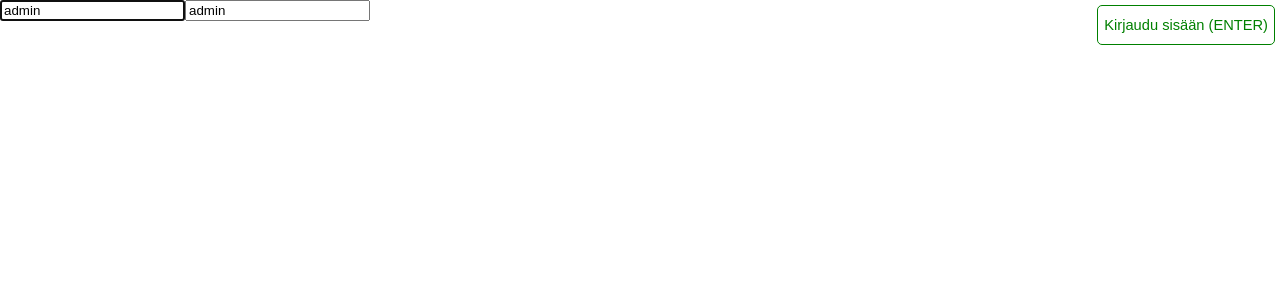
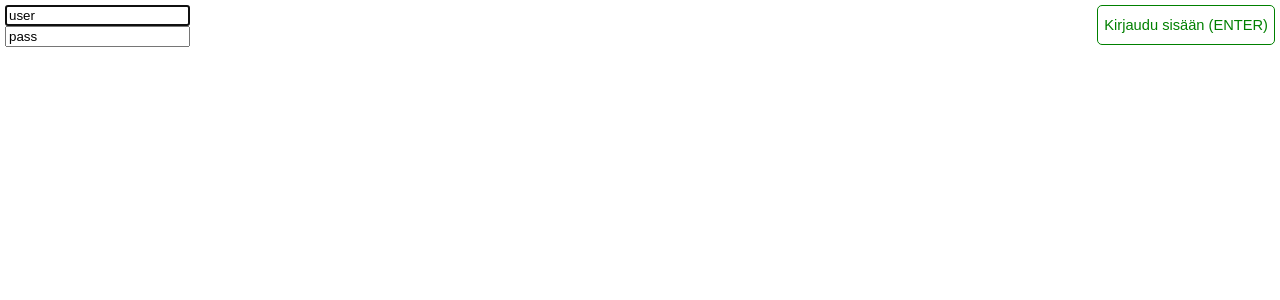
Before and after one commit to ohtu2018-rv/rv-app-frontend, a React (Create React App) app: page / in a window 1280 px wide. Shown: the top 300 px of the page. Built offline with nearby package versions, Linux system fonts and the light colour scheme.

Commit message:
fixed loginForm positions

```diff
--- a/src/components/pages/LoginPage.js
+++ b/src/components/pages/LoginPage.js
@@ -4,21 +4,20 @@ import SuccessBtn from '../buttons/SuccessBtn';
 export class LoginPage extends React.Component {
     constructor(props) {
         super(props);
-        this.state = { username: "admin", password: "admin" };
+        this.state = { username: "user", password: "pass" };
         this.handleInputChange = this.handleInputChange.bind(this);
         this.authenticate = this.authenticate.bind(this);
     }
 
     authenticate() {
         /* TODO: DB-Search here, backend url? */
-        const loggedIn = this.state.username === "admin" && this.state.password === "admin";
+        const loggedIn = this.state.username === "user" && this.state.password === "pass";
         if (loggedIn) {
             this.props.login()
         } else {
             alert("Wrong username/password.");
-            this.setState({ username: "admin", password: "admin" });
+            this.setState({ username: "user", password: "pass" });
         }
-
     }
 
     handleKeyPress = (event) => {
@@ -47,22 +46,29 @@ export class LoginPage extends React.Component {
     render() {
         return (
             <div id="logincontent" style={styles.content}>
-                <div style={styles.login}>
+                <div style={styles.loginButton}>
                     <SuccessBtn onClick={this.props.login}>Kirjaudu sisään (ENTER)</SuccessBtn>
                 </div>
+                <div style={styles.loginForm}>
                     <form>
+                        <label>
                             <input
                                 type="text"
                                 name="username"
                                 value={this.state.username}
                                 onChange={this.handleInputChange}
                                 autoFocus />
+                        </label>
+                        <br />
+                        <label>
                             <input
                                 type="text"
                                 name="password"
                                 value={this.state.password}
                                 onChange={this.handleInputChange} />
+                        </label>
                     </form>
+                </div>
             </div>
         )
     }
@@ -74,9 +80,14 @@ const styles = {
         width: '100%',
         position: 'absolute'
     },
-    login: {
+    loginButton: {
         marginTop: 5,
         marginRight: 5,
         float: 'right',
+    },
+    loginForm: {
+        marginTop: 5,
+        marginLeft: 5,
+        float: 'left'
     }
 }
```
Also changed, not shown: src/components/inputs/LoginForm.js (+21 -0 lines). Lines whose indentation alone changed are shown as unchanged.
